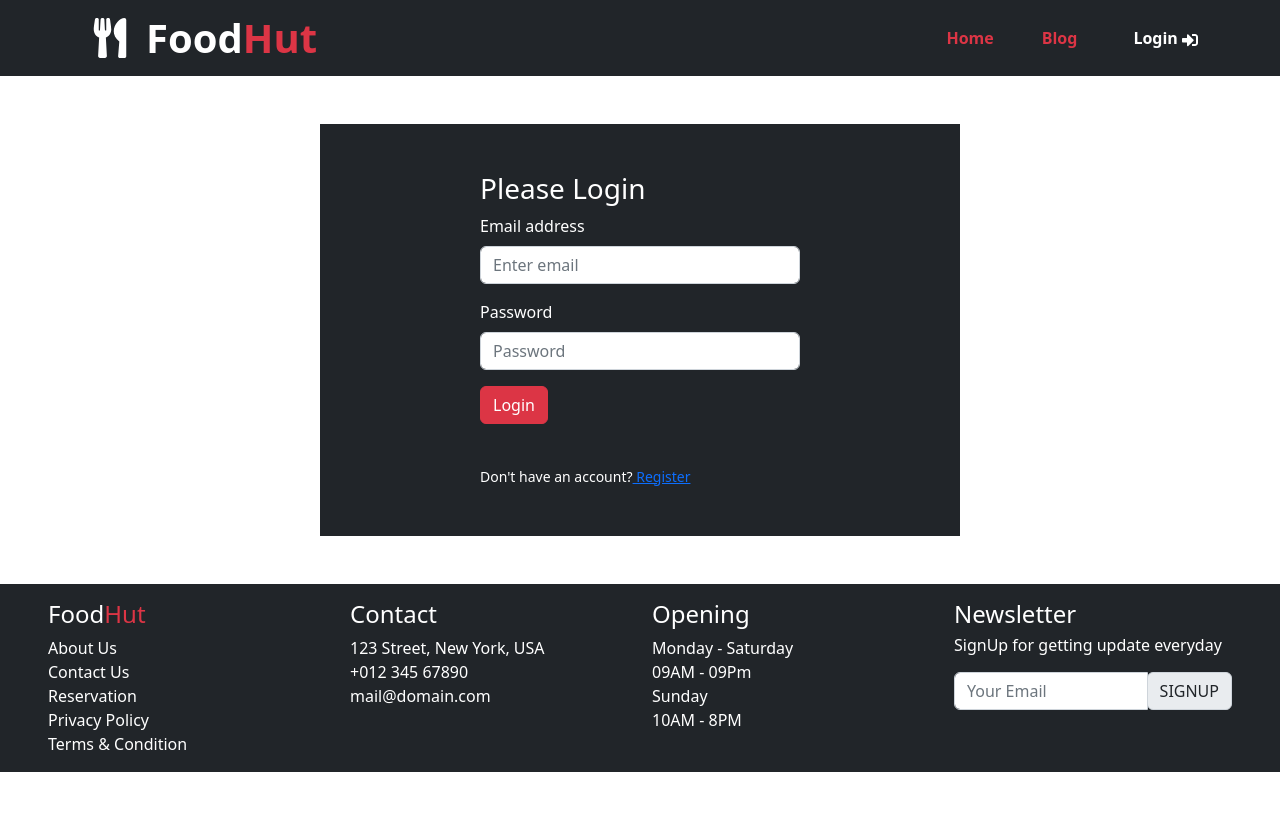
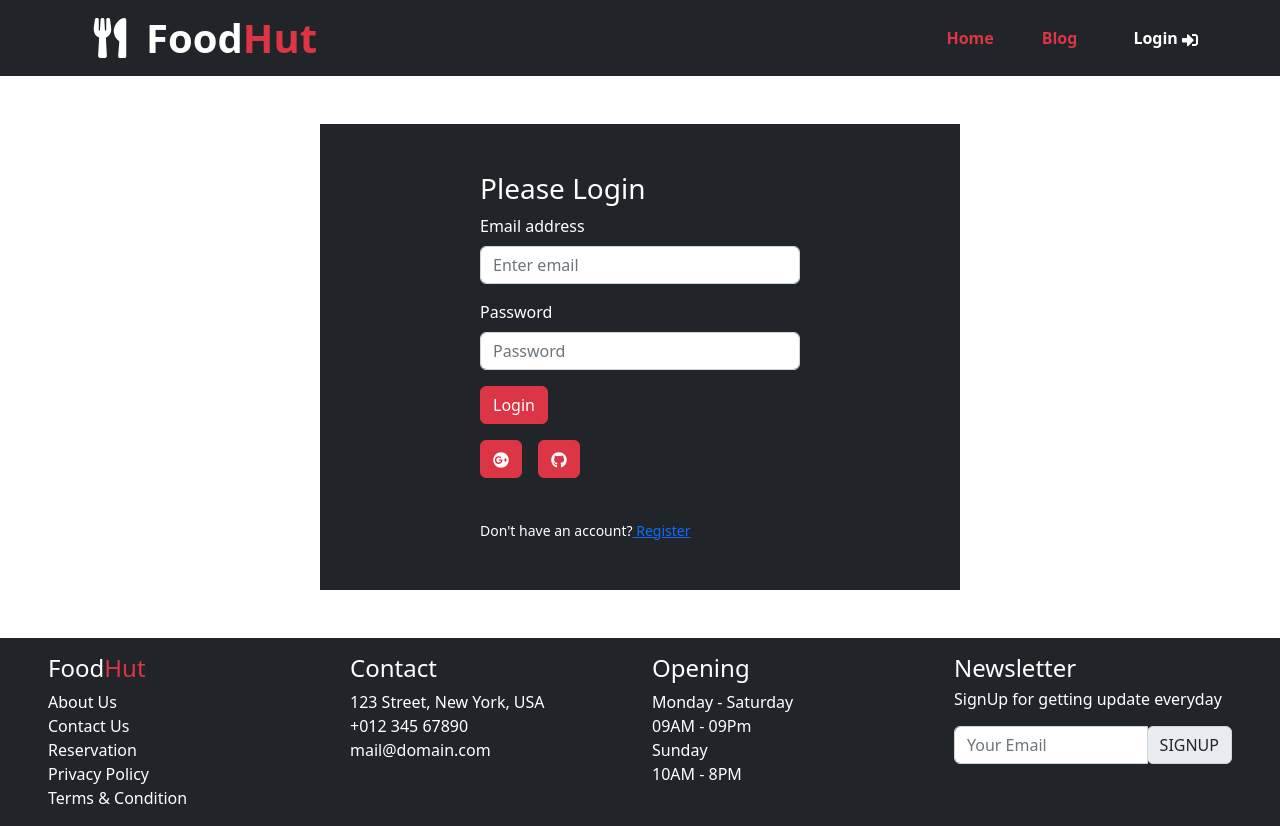
Before and after one commit to Arfaz31/FoodHut-client-site, a React (Vite) app: page /login in a window 1280 px wide. Before the commit the page ends 800 px from the top, so only its background shows below. Built offline with nearby package versions, Linux system fonts and the light colour scheme; no server answers.

Commit message:
google signin

```diff
--- a/src/pages/Login/Login/Login.jsx
+++ b/src/pages/Login/Login/Login.jsx
@@ -2,10 +2,10 @@ import React, { useContext, useState } from 'react';
 import { Button, Container, Form } from 'react-bootstrap';
 import { Link, useNavigate } from 'react-router-dom';
 import { AuthContext } from '../../../providers/AuthProvider';
-
+import { FaGooglePlus, FaGithub} from 'react-icons/fa';
 
 const Login = () => {
-    const {signIn} = useContext(AuthContext)
+    const {signIn, handleGoogleSignIn} = useContext(AuthContext)
     const navigate = useNavigate()
     const [success, setSuccess] = useState('')
     const[error, setError] = useState('')
@@ -33,6 +33,16 @@ const Login = () => {
 
     }
 
+    const handleGoogleSign = () => {
+        handleGoogleSignIn()
+          .then((result) => {
+            const user = result.user;
+            navigate(from, { replace: true });
+          })
+          .catch((error) => {
+            console.log("error massage", error.massage);
+          });
+      };
 
 
     return (
@@ -55,6 +65,18 @@ const Login = () => {
         Login
       </Button>
       <br />
+
+     <div className='d-flex mb-3'>
+
+          <Button onClick={handleGoogleSign} variant="danger" type="submit" className='me-3'>
+            <FaGooglePlus/>
+          </Button>
+
+          <Button  variant="danger" type="submit" className=''>
+           <FaGithub/>
+          </Button>
+         </div>
+
       <Form.Text className="text-danger">
           {error}
           </Form.Text>
--- a/src/pages/Shared/Header/Header.jsx
+++ b/src/pages/Shared/Header/Header.jsx
@@ -38,7 +38,7 @@ const Header = () => {
 
 
  {user && <div> <a data-tooltip-id="my-tooltip" data-tooltip-content= {user.displayName}>
-                  <img src={user.photoURL} alt="" className="container img-fluid rounded" width="30" height="30"/>
+                  <img src={user.photoURL} alt="" className=" img-fluid rounded" width="30" height="30"/>
                </a>
                <Tooltip id="my-tooltip" /></div>}
 
--- a/src/providers/AuthProvider.jsx
+++ b/src/providers/AuthProvider.jsx
@@ -8,7 +8,7 @@ const auth = getAuth(app)
 const AuthProvider = ({children}) => {
     const [user, setUser] = useState(null)
     const [loading, setLoading] = useState(true)
-
+    const googleProvider = new GoogleAuthProvider();
 
 
     const createUser = (email, password) => {
@@ -43,6 +43,11 @@ const AuthProvider = ({children}) => {
         };
       }, []);
 
+       //google signin
+       const handleGoogleSignIn = ( ) =>{
+        setLoading(true)
+       return signInWithPopup (auth, googleProvider)
+    }
 
     const authInfo ={
         user,
@@ -50,6 +55,7 @@ const AuthProvider = ({children}) => {
         signIn,
         logOut,
         userUpdateData,
+        handleGoogleSignIn
 
 
     }
```
